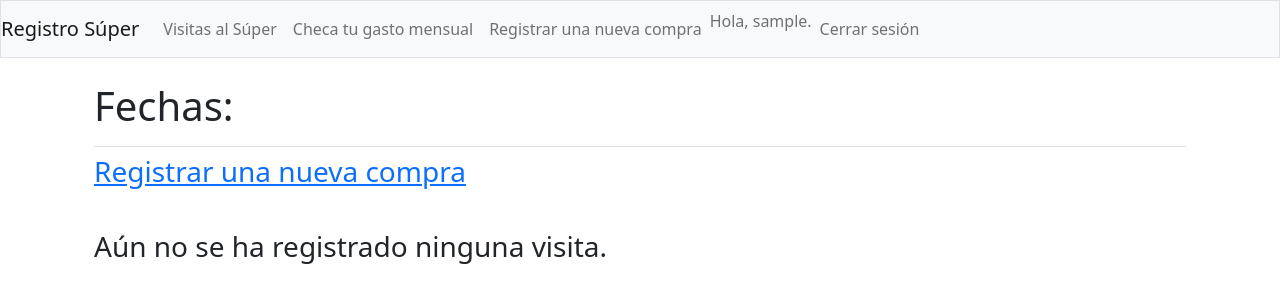
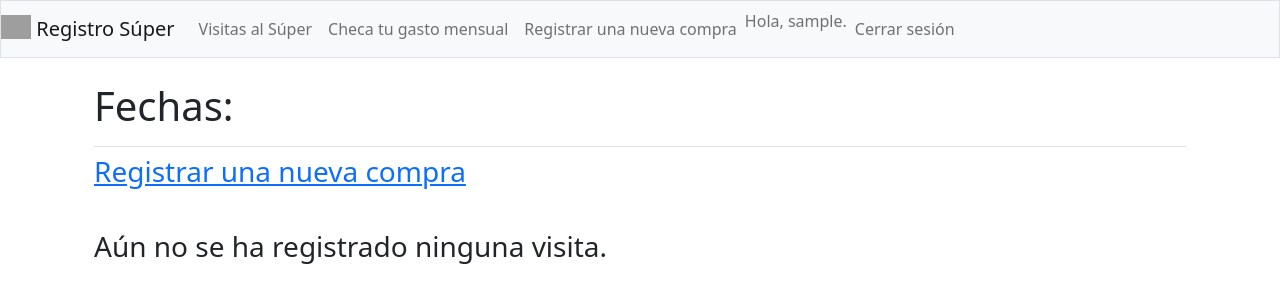
Before and after one commit to LuisMtzGarcia/Grocery_Shopping_Registry, a Django app: page /dates/ in a window 1280 px wide. Shown: the top 303 px of the page. Run offline with Django 4.2, Linux system fonts and the light colour scheme; the visitor is signed in with stand-in values (Sample User, id 1); data that the repository does not hold is empty; some libraries are stand-ins or nearby versions; grey boxes are pictures that could not be loaded.

Commit message:
Navbar displays logo on the left

```diff
--- a/shopping_registry/templates/shopping_registry/base.html
+++ b/shopping_registry/templates/shopping_registry/base.html
@@ -21,6 +21,8 @@
 <body>
     <nav class="navbar navbar-expand-md navbar-light bg-light mb-4 border">
         <a class="navbar-brand" href="{% url 'shopping_registry:index' %}">
+            <img src="https://i.imgur.com/LiV0Dlk.png" alt="" width="30" height="24"
+                class="d-inline-block align-text-top">
             Registro Súper
         </a>
         <button class="navbar-toggler" type="button" data-toggle="collapse"
```
